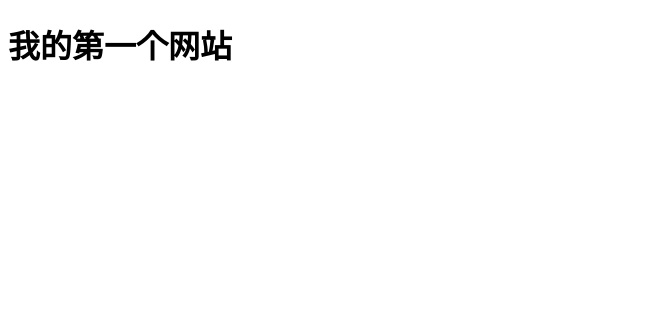
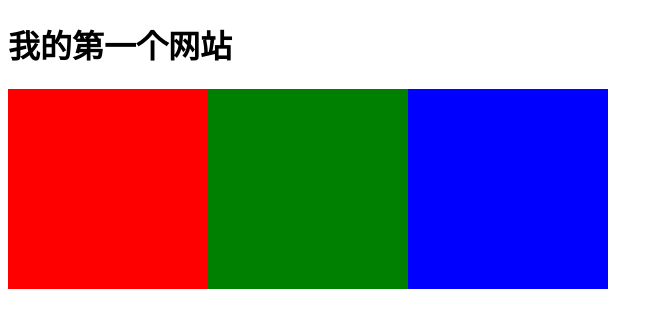
Before and after one commit to wusing/wusing.github.io, a plain HTML site: page index.html in a window 1280 px wide. Shown: the whole page, without its empty margins (0-663 px from the left). Drawn offline with Linux system fonts and the light colour scheme.

Commit message:
我的第一个网站

```diff
--- a/index.html
+++ b/index.html
@@ -3,8 +3,31 @@
 <head>
 	<meta charset="UTF-8">
 	<title>一起嗨</title>
+	<style>
+		#box1{
+			width: 200px;
+			height: 200px;
+			float:left;
+			background-color: red;
+		}
+		#box2{
+			width: 200px;
+			height: 200px;
+			float:left;
+			background-color: green;
+		}
+		#box3{
+			width: 200px;
+			height: 200px;
+			float:left;
+			background-color: blue;
+		}
+	</style>
 </head>
 <body>
 	<h1>我的第一个网站</h1>
+	<div id="box1"></div>
+	<div id="box2"></div>
+	<div id="box3"></div>
 </body>
 </html>
```
